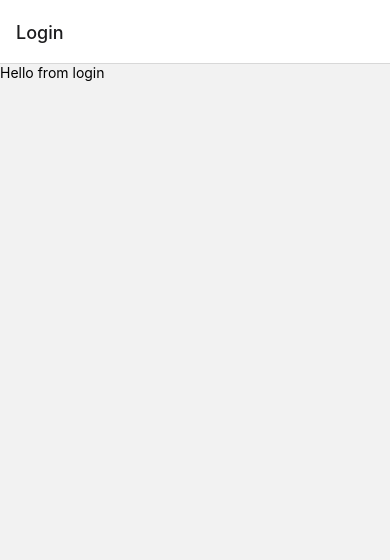
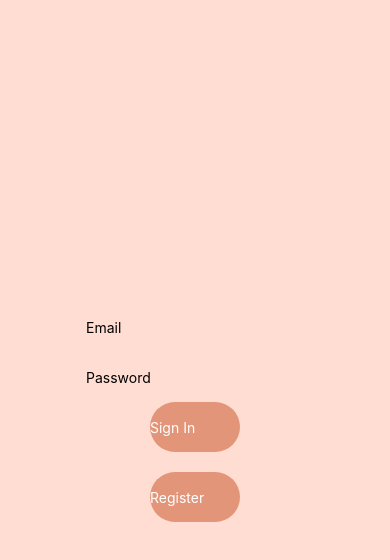
Before and after one commit to jjonb/Profile-Authentication, a React Native app: screen / in a window 390 px wide. Shown: the top 560 px of the page. Built offline with nearby package versions, Linux system fonts and the light colour scheme; no server answers.

Commit message:
2nd commit

```diff
--- a/App.js
+++ b/App.js
@@ -13,30 +13,42 @@ import { getAuth, onAuthStateChanged } from "firebase/auth";
 
 const Stack = createNativeStackNavigator();
 
+// const Tab = createBottomTabNavigator();
+
 function App() {
   const [isLoggedIn, setIsLoggedIn] = useState(false);
+  const [userId, setUserId] = useState("");
 
-  const [email, setEmail] = useState("admin@admin.com");
-  const [password, setPassword] = useState("");
+  const userAuth = getAuth();
+
+  useEffect(() => {
+    onAuthStateChanged(userAuth, (user) => {
+      if (user !== null) {
+        setUserId(user.uid);
+      } else {
+        setUserId("");
+      }
+    });
+  }, []);
 
   return (
     <NavigationContainer>
       <Stack.Navigator>
-        <Stack.Screen name="Login">
+        <Stack.Screen name="Login" options={{ headerShown: false }}>
           {(props) => (
             <Login
               {...props}
+              userAuth={userAuth}
               isLoggedIn={isLoggedIn}
               setIsLoggedIn={setIsLoggedIn}
-              email={email}
-              setEmail={setEmail}
-              password={password}
-              setPassword={setPassword}
+              userId={userId}
             ></Login>
           )}
         </Stack.Screen>
         <Stack.Screen name="Profile">
-          {(props) => <Profile {...props}></Profile>}
+          {(props) => (
+            <Profile userAuth={userAuth} userId={userId} {...props}></Profile>
+          )}
         </Stack.Screen>
       </Stack.Navigator>
     </NavigationContainer>
--- /dev/null
+++ b/Pages/Css/styles.js
@@ -0,0 +1,30 @@
+import React from "react";
+import { StyleSheet, Text, View } from "react-native";
+
+const styles = StyleSheet.create({
+  container: {
+    backgroundColor: "#FFDDD2",
+    flex: 1,
+    justifyContent: "center",
+    alignItems: "center",
+  },
+  text: {
+    color: "white",
+  },
+  button: {
+    width: 90,
+    height: 50,
+    backgroundColor: "#E29578",
+    borderRadius: 40,
+    marginBottom: 20,
+    textAlign: "center",
+    justifyContent: "center",
+  },
+  textinput: {
+    height: 50,
+    borderRadius: 10,
+    borderWidth: "none",
+  },
+});
+
+export default styles;
--- a/Pages/Login/Login.js
+++ b/Pages/Login/Login.js
@@ -1,4 +1,5 @@
 import React from "react";
+import { useState, useEffect } from "react";
 import {
   StyleSheet,
   Text,
@@ -8,11 +9,57 @@ import {
   TouchableOpacity,
 } from "react-native";
 
+import {
+  createUserWithEmailAndPassword,
+  signInWithEmailAndPassword,
+} from "firebase/auth";
+
+import styles from "../Css/styles";
+
 const Login = (props) => {
-  console.log(props.email);
+  const [email, setEmail] = useState("");
+  const [password, setPassword] = useState("");
+
+  const register = () => {
+    createUserWithEmailAndPassword(props.userAuth, email, password);
+    console.log("Registered user");
+  };
+
+  const login = () => {
+    signInWithEmailAndPassword(props.userAuth, email, password);
+  };
+
+  useEffect(() => {
+    if (props.userId !== "") {
+      props.navigation.navigate("Profile");
+    } else {
+      setEmail("");
+      setPassword("");
+    }
+  }, [props.userId]);
+
   return (
-    <View>
-      <Text>Hello from login</Text>
+    <View style={styles.container}>
+      <TextInput
+        style={styles.textinput}
+        onChangeText={setEmail}
+        value={email}
+        placeholder="Email"
+        onChangeText={(text) => setEmail(text)}
+      />
+      <TextInput
+        style={styles.textinput}
+        onChangeText={setPassword}
+        value={password}
+        placeholder="Password"
+        onChangeText={(text) => setPassword(text)}
+      />
+      <TouchableOpacity style={styles.button} onPress={login}>
+        <Text style={styles.text}>Sign In</Text>
+      </TouchableOpacity>
+      <TouchableOpacity style={styles.button} onPress={register}>
+        <Text style={styles.text}>Register </Text>
+      </TouchableOpacity>
     </View>
   );
 };
--- a/Pages/Profile/Profile.js
+++ b/Pages/Profile/Profile.js
@@ -1,4 +1,4 @@
-import React from "react";
+import React, { useEffect } from "react";
 import {
   TouchableOpacity,
   Text,
@@ -6,35 +6,47 @@ import {
   TextInput,
   StyleSheet,
 } from "react-native";
+import styles from "../Css/styles";
 
-const Profile = () => {
+const Profile = (props) => {
+  // const signOut = () => {
+
+  // };
+
+  const signOut = () => {
+    props.userAuth.signOut();
+    // this.writeText(this.state.text);
+
+    // this.setState({
+    //   text: "",
+    // });
+  };
+
+  useEffect(() => {
+    if (props.userId === "") {
+      props.navigation.navigate("Login");
+    }
+  }, [props.userId]);
+
   return (
-    <View>
+    <View style={styles.container}>
       <TouchableOpacity style={styles.button}>
-        <Text>Profile</Text>
+        <Text style={styles.text}>Profile</Text>
       </TouchableOpacity>
 
       <TouchableOpacity style={styles.button}>
-        <Text>New Post</Text>
+        <Text style={styles.text}>New Post</Text>
       </TouchableOpacity>
 
       <TouchableOpacity style={styles.button}>
-        <Text>Post</Text>
+        <Text style={styles.text}>Post</Text>
       </TouchableOpacity>
 
-      <TouchableOpacity style={styles.button}>
-        <Text>Sign out</Text>
+      <TouchableOpacity style={styles.button} onPress={signOut}>
+        <Text style={styles.text}>Sign out</Text>
       </TouchableOpacity>
     </View>
   );
 };
 
 export default Profile;
-
-const styles = StyleSheet.create({
-  button: {
-    width: 50,
-    height: 70,
-    backgroundColor: "green",
-  },
-});
--- a/package.json
+++ b/package.json
@@ -10,6 +10,7 @@
     "eject": "expo eject"
   },
   "dependencies": {
+    "@react-navigation/bottom-tabs": "^6.0.9",
     "@react-navigation/native": "^6.0.6",
     "@react-navigation/native-stack": "^6.2.5",
     "expo": "~43.0.2",
```
Also changed, not shown: 1 other file (tests, documents, lock files or other folders).
